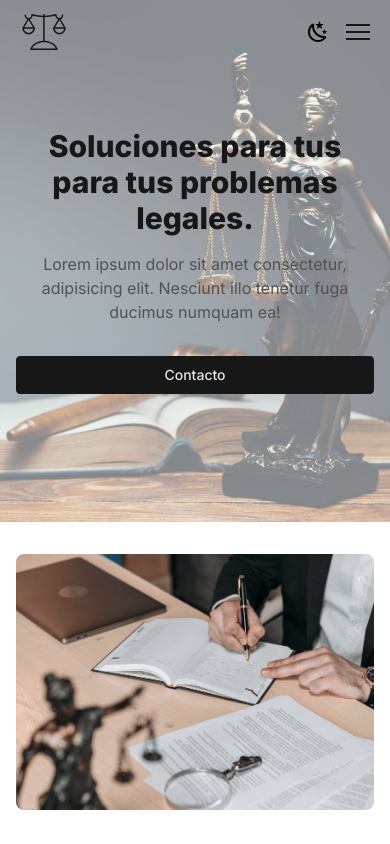
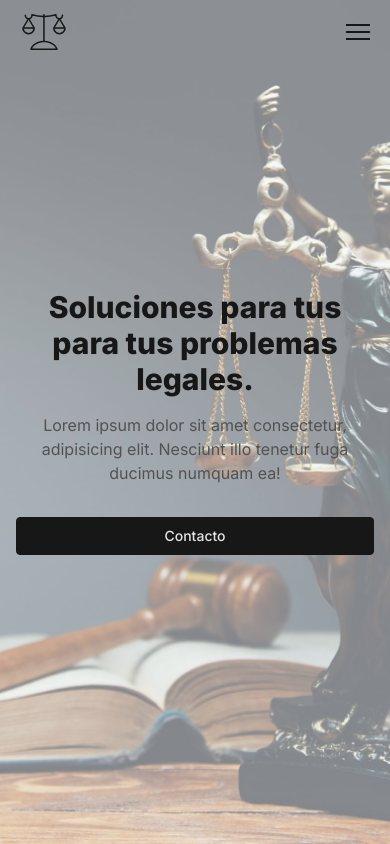
Before and after one commit to lllMaxMaxlll/chServiciosJuridicos, a Next.js app: page / in a window 390 px wide. Shown: the top 844 px of the page. Built offline with nearby package versions, Linux system fonts and the light colour scheme.

Commit message:
Fix height

```diff
--- a/components/Hero.tsx
+++ b/components/Hero.tsx
@@ -8,7 +8,7 @@ function Hero() {
 				className="absolute inset-0 bg-neutral-100/50 sm:from-neutral-100/95
        dark:bg-neutral-900/50  dark:sm:from-neutral-900/75  sm:bg-gradient-to-r"></div>
 
-			<div className="relative mx-auto max-w-screen-xl px-4 py-32 sm:px-6 lg:flex lg:h-screen lg:items-center lg:px-8 text-neutral-900 dark:text-neutral-100">
+			<div className="relative mx-auto max-w-screen-xl px-4 py-32 sm:px-6 flex h-screen justify-center sm:justify-start items-center lg:px-8 text-neutral-900 dark:text-neutral-100">
 				<div className="max-w-xl text-center sm:text-start">
 					<h1 className="text-3xl font-extrabold sm:text-5xl">Soluciones para tus para tus problemas legales.</h1>
 
--- a/components/MobileMenu.tsx
+++ b/components/MobileMenu.tsx
@@ -48,7 +48,6 @@ export default function MobileMenu() {
 
 	return (
 		<div className="flex md:hidden">
-			<Switcher />
 			<button
 				ref={trigger}
 				className={`hamburger ${mobileNavOpen && "active"}`}
@@ -91,6 +90,8 @@ export default function MobileMenu() {
 								</ScrollLink>
 							</li>
 						))}
+
+						<Switcher />
 					</ul>
 				</Transition>
 			</div>
```
